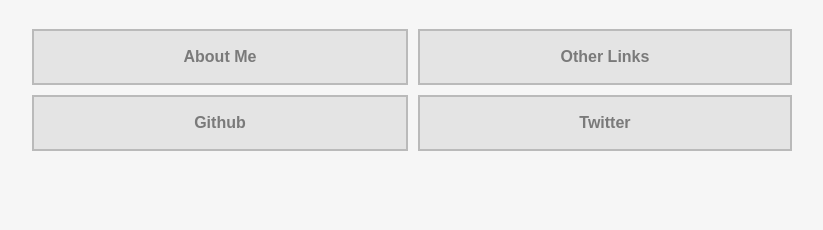
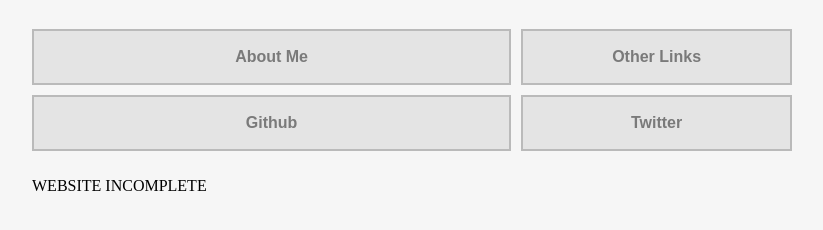
Before and after one commit to joefedden/joefedden.me, a plain HTML site: page index.html in a window 1280 px wide. Shown: the part 140-370 px from the top of the page, without its empty margins (228-1051 px from the left). Drawn offline with nearby package versions, Linux system fonts and the light colour scheme.

Commit message:
Build 0.1 complete

```diff
--- a/index.html
+++ b/index.html
@@ -27,5 +27,6 @@
                     <a href="http://twitter.com/joefedden">Twitter<span></span></a>
                 </div>
             </div>
+        <p>WEBSITE INCOMPLETE</p>
     </body>
 </html>
```
